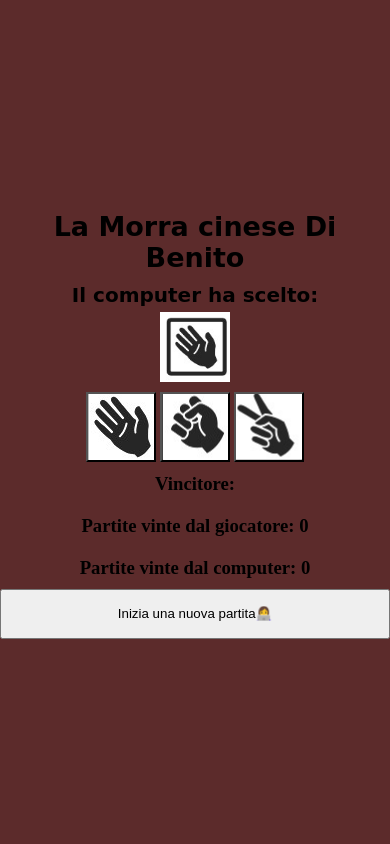
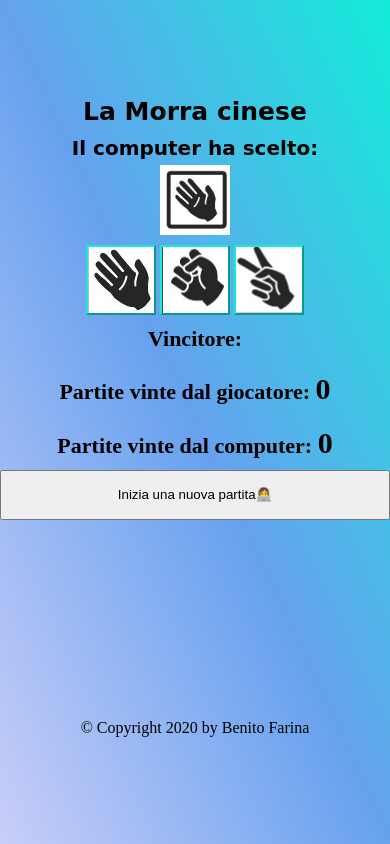
Before and after one commit to Benitofarina03/Morra-Cinese, a plain HTML site: page index.html in a window 390 px wide. Drawn offline with Linux system fonts and the light colour scheme; a web font is replaced by a local one.

Commit message:
cambiati colori

```diff
--- a/index.html
+++ b/index.html
@@ -13,7 +13,7 @@
 </head>
 <body>
     <div class="contenitor">
-        <h1 id="H1">La Morra cinese Di Benito</h1>
+        <h1 id="H1">La Morra cinese</h1>
 
         <h2 id="H2">Il computer ha scelto: </h2>
         <img id="immagine" src="image/carta.jpg" alt="">
@@ -32,6 +32,8 @@
         <input type="button" value="Inizia una nuova partita👩‍💻" onClick="document.location.reload(true)">
     </div>
 
+    <footer><p> &copy; Copyright 2020 by Benito Farina</p></footer>
+
     <script type="module">
         if('serviceWorker' in navigator){
             navigator.serviceWorker.register("./sw.js")
--- a/style.css
+++ b/style.css
@@ -5,7 +5,7 @@ body{
     padding: 0;
     display: grid;
     place-items: center;
-    background-color: rgb(92, 43, 43);
+    background-image: linear-gradient(to top right, #7480ee63 0%, #1b73e6ab 50%, #13ecda 100%);
 }
 
 h1,h2{
@@ -25,12 +25,15 @@ h3{
 
     h3{
         font-family: 'Alegreya SC', serif;
+        font-size: 22px;
+
     }
 
     #H1{
-        font-size: 27px;
+        font-size: 25px;
         width: 100%;
         margin: 5px;
+
     }
     #H2{
         font-size: 20px;
@@ -54,6 +57,9 @@ h3{
         background-image: url('image/carta.jpg');
         background-repeat: no-repeat;
         background-position: center center;
+        border: 2 ;
+        border-color: #13ecda;
+        outline: 0;
       }
     #sasso,.sasso {
         width: 70px;
@@ -61,6 +67,9 @@ h3{
         background-image: url('image/sasso.jpg');
         background-repeat: no-repeat;
         background-position: center center;
+        border: 2 ;
+        border-color: #13ecda;
+        outline: 0;
     }
 
     #forbici, .forbici {
@@ -69,6 +78,9 @@ h3{
         background-image: url('image/forbici.jpg');
         background-repeat: no-repeat;
         background-position: center center;
+        border: 2 ;
+        border-color: #13ecda;
+        outline: 0;
     }
 
     #H3{
@@ -78,6 +90,12 @@ h3{
     input{
         width: 100vw;
         height: 50px;
+    }
+    #vittcomputer{
+        font-size: 30px;
+    }
+    #vittgiocatore{
+        font-size: 30px;
     }
 
 }
```
